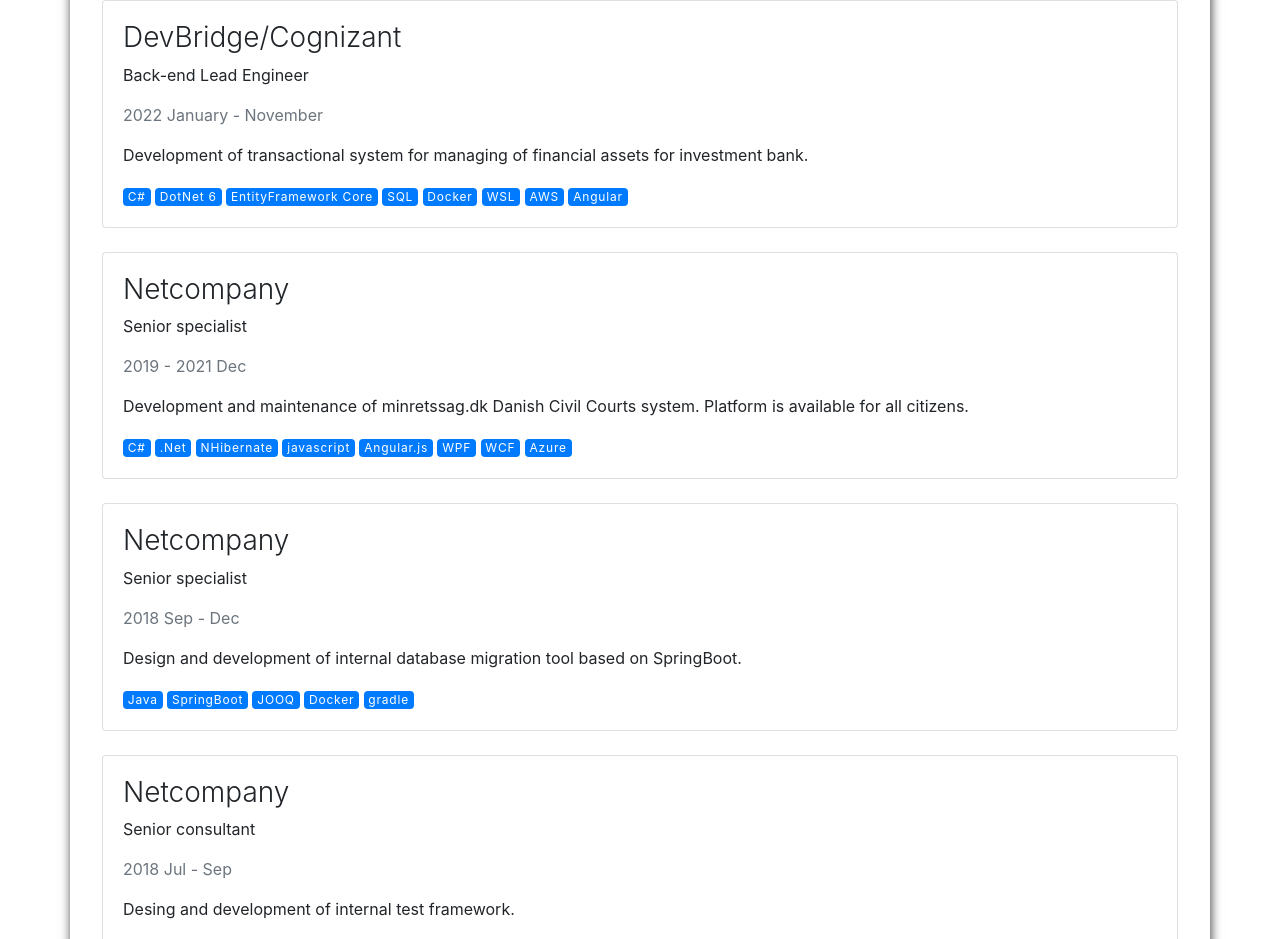
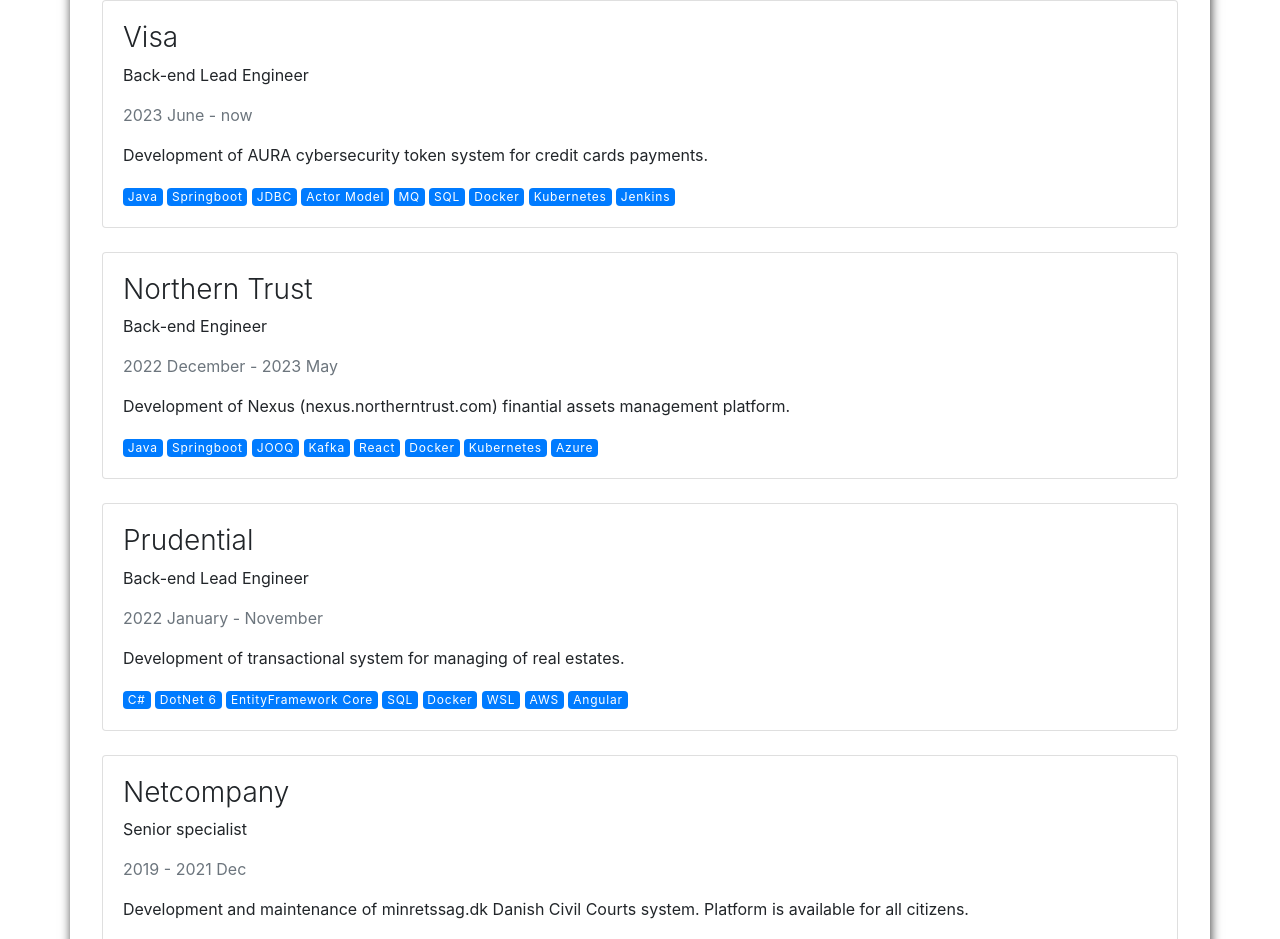
Before and after one commit to sebastianczwarno/cv, a plain HTML site: page index.html in a window 1280 px wide. Shown: the part 426-1365 px from the top of the page. Drawn offline with nearby package versions, Linux system fonts and the light colour scheme.

Commit message:
Deploying to gh-pages from  @ 4235c3b2ded3032d56103dc3b58ffdef1900387e 🚀

```diff
--- a/index.html
+++ b/index.html
@@ -18,7 +18,7 @@
             <div class="col-md-6 col-print-6">
                 <h1>Sebastian Czwarno<br />Software Engineer</h1>
                 <p>
-                    <time datetime="" class="text-muted">Last update: November 21, 2022</time>
+                    <time datetime="" class="text-muted">Last update: July 11, 2024</time>
                 </p>
                 <p>
                     <span class="screen"><a href="sebastian-czwarno.software-engineer.pdf"><i class="fa fa-file-pdf-o"
@@ -122,11 +122,52 @@
         <h2>Professional Experience</h2>
         <div class="card mb-4">
             <div class="card-body">
-                <h3>DevBridge/Cognizant</h3>
+                <h3>Visa</h3>
+                <p>Back-end Lead Engineer</p>
+                <p class="text-muted">2023 June - now</p>
+
+                <p>Development of AURA cybersecurity token system for credit cards payments.</p>
+
+                <div>
+                    <span class="badge badge-primary">Java</span>
+                    <span class="badge badge-primary">Springboot</span>
+                    <span class="badge badge-primary">JDBC</span>
+                    <span class="badge badge-primary">Actor Model</span>
+                    <span class="badge badge-primary">MQ</span>
+                    <span class="badge badge-primary">SQL</span>
+                    <span class="badge badge-primary">Docker</span>
+                    <span class="badge badge-primary">Kubernetes</span>
+                    <span class="badge badge-primary">Jenkins</span>
+                </div>
+            </div>
+        </div>
+        <div class="card mb-4">
+            <div class="card-body">
+                <h3>Northern Trust</h3>
+                <p>Back-end Engineer</p>
+                <p class="text-muted">2022 December - 2023 May</p>
+
+                <p>Development of Nexus (nexus.northerntrust.com) finantial assets management platform.</p>
+
+                <div>
+                    <span class="badge badge-primary">Java</span>
+                    <span class="badge badge-primary">Springboot</span>
+                    <span class="badge badge-primary">JOOQ</span>
+                    <span class="badge badge-primary">Kafka</span>
+                    <span class="badge badge-primary">React</span>
+                    <span class="badge badge-primary">Docker</span>
+                    <span class="badge badge-primary">Kubernetes</span>
+                    <span class="badge badge-primary">Azure</span>
+                </div>
+            </div>
+        </div>
+        <div class="card mb-4">
+            <div class="card-body">
+                <h3>Prudential</h3>
                 <p>Back-end Lead Engineer</p>
                 <p class="text-muted">2022 January - November</p>
 
-                <p>Development of transactional system for managing of financial assets for investment bank.</p>
+                <p>Development of transactional system for managing of real estates.</p>
 
                 <div>
                     <span class="badge badge-primary">C#</span>
```
Also changed, not shown: 1 other file.
